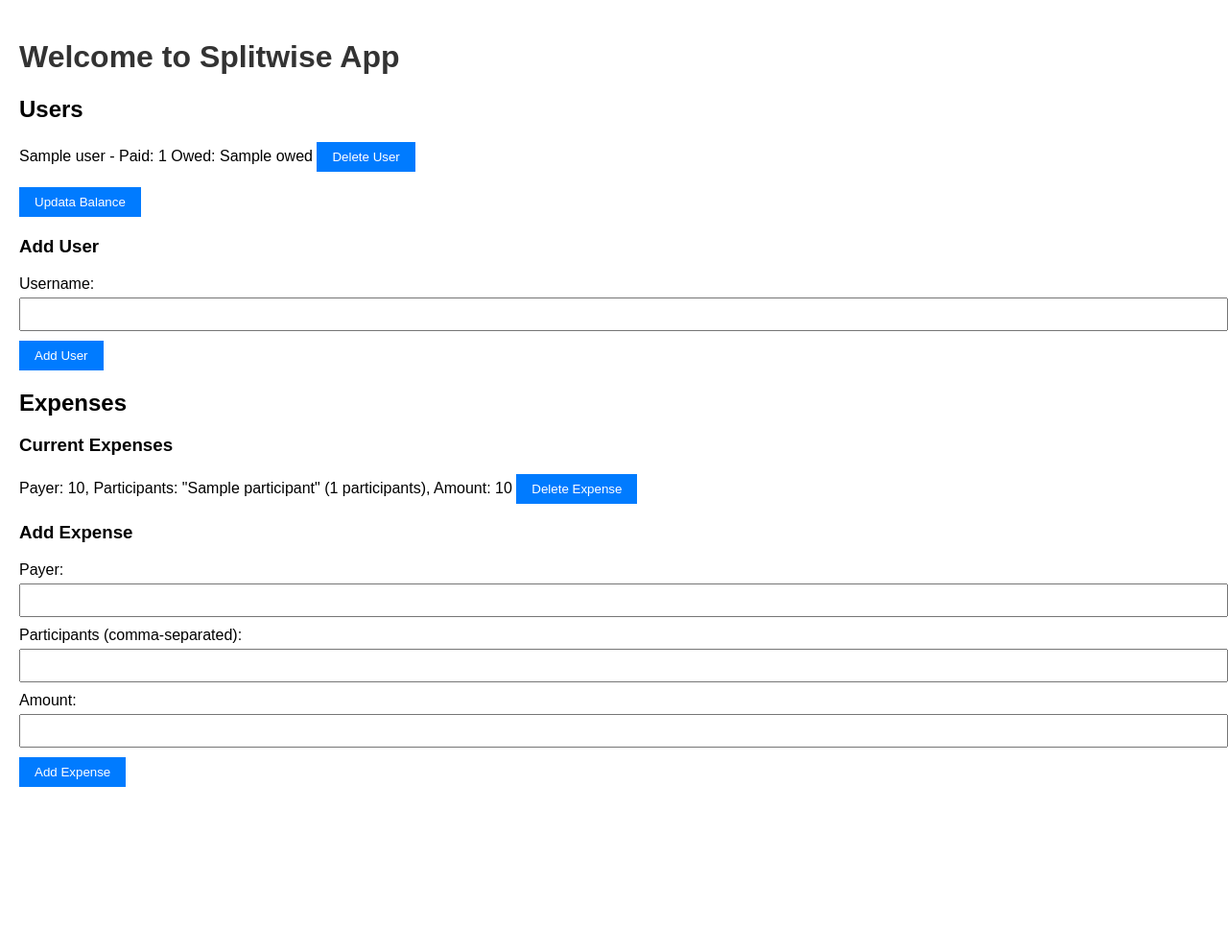
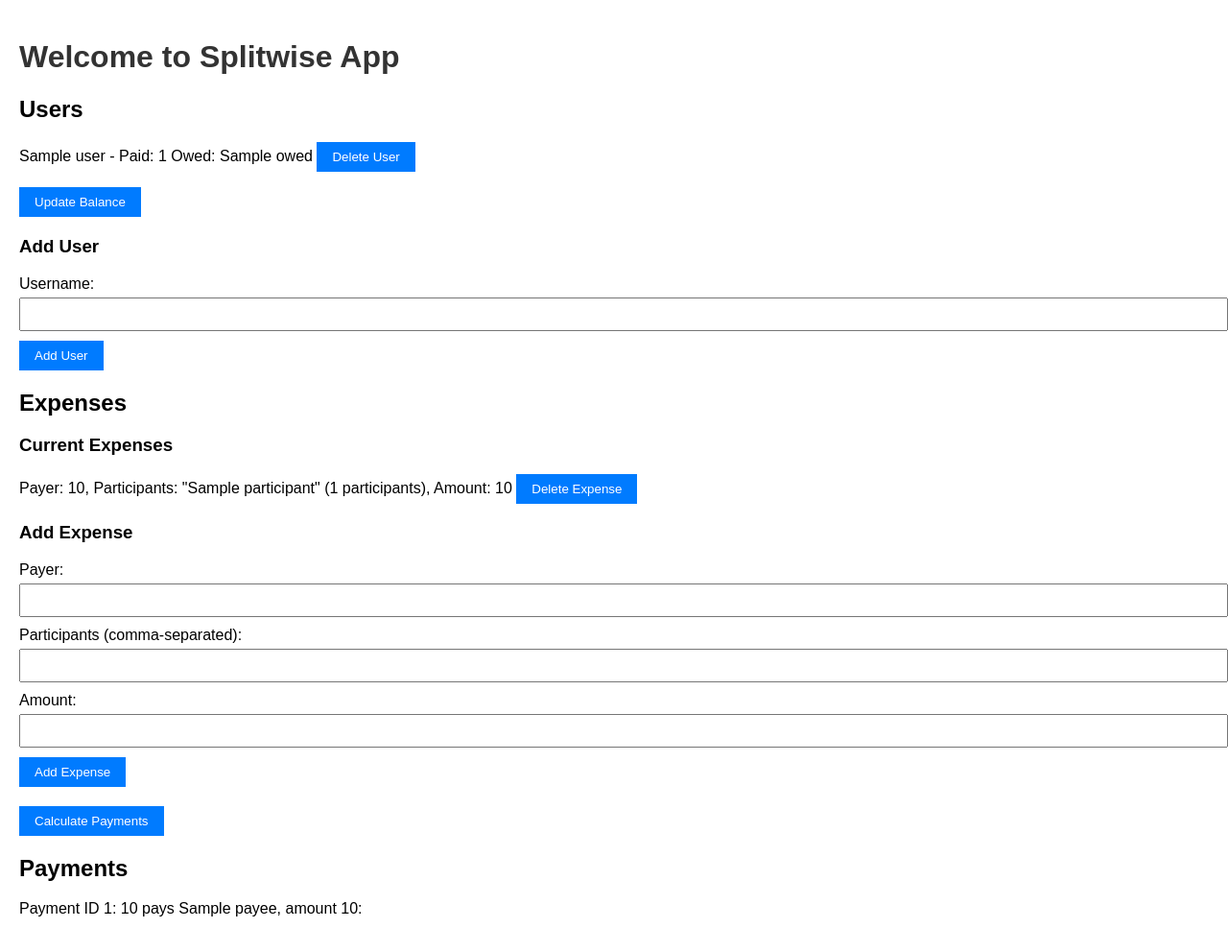
Before and after one commit to Vorapolbig/splitwise-like, a FastAPI app: template templates/index.html in a window 1280 px wide. Shown: the whole page at 96% size. Before the commit the page ends 820 px from the top, so only its background shows below. Run offline with FastAPI, Linux system fonts and the light colour scheme; the template is opened without the code that fills it: most values are stand-ins (such as "Sample title", 1, 10 or a date in 2020).

Commit message:
add Payment class, calcualtion, and visualization on frontend

```diff
--- a/main.py
+++ b/main.py
@@ -1,4 +1,5 @@
-from typing import List, Literal, Any
+from typing import List
+
 from fastapi import FastAPI, Form, Request, HTTPException
 from fastapi.responses import HTMLResponse
 from fastapi.staticfiles import StaticFiles
@@ -15,12 +16,60 @@
 # Splitwise data
 users = {}
 expenses = []
+payments = []
 expense_id_counter = 0
+payment_id_counter = 0
+
+
+def calculate_payments(expenses):
+    global payments
+    # Dictionary to store the amount owed by each participant
+    amount_owed = {}
+    # Dictionary to store the amount paid by each participant
+    amount_paid = {}
+
+    # Calculate total amount owed and total amount paid by each participant
+    for expense in expenses:
+        payer = expense.payer
+        participants = expense.participants
+        amount = expense.amount
+
+        # Increment amount paid by the payer
+        amount_paid[payer] = amount_paid.get(payer, 0) + amount
+
+        # Split the amount equally among participants
+        split_amount = amount / len(participants)
+        for participant in participants:
+            # Increment amount owed by each participant
+            amount_owed[participant] = amount_owed.get(participant, 0) + split_amount
+
+    # Calculate the difference between amount owed and amount paid
+    differences = {}
+    for participant, owed_amount in amount_owed.items():
+        paid_amount = amount_paid.get(participant, 0)
+        differences[participant] = owed_amount - paid_amount
+
+    # Determine who owes money to whom
+    payments = []
+    for participant, difference in differences.items():
+        if difference > 0:  # Participant owes money
+            for debtor, debt in differences.items():
+                if debt < 0:  # Debtor is owed money
+                    amount = min(difference, -debt)  # Payment is the minimum of what is owed and what is owed
+                    payment = Payment(participant, debtor, amount)
+                    payments.append(payment)
+                    difference -= amount
+                    differences[debtor] += amount
+                    if difference == 0:
+                        break
+    print(payments)
+    return payments
 
 # Define routes
 @app.get("/", response_class=HTMLResponse)
 async def home(request: Request):
-    return templates.TemplateResponse("index.html", {"request": request, "users": users, "expenses": expenses})
+    return templates.TemplateResponse("index.html",
+                                      {"request": request, "users": users, "expenses": expenses, "payments": payments})
 
 
 @app.post("/add_user")
@@ -57,6 +106,15 @@
         self.participants = participants
         self.amount = amount
 
+
+class Payment:
+    def __init__(self, payer: str, payee: str, amount: float):
+        global payment_id_counter
+        self.id = payment_id_counter
+        payment_id_counter += 1
+        self.payer = payer
+        self.payee = payee
+        self.amount = amount
 
 @app.post("/add_expense")
 async def add_expense(payer: str = Form(...), participants: List[str] = Form(...), amount: float = Form(...)):
@@ -101,6 +159,13 @@
     return {"message": "Balance updated successfully"}
 
 
+@app.get("/calculate_payments/")
+async def get_payments():
+    global payments
+    global payment_id_counter
+    payment_id_counter = 0
+    payments = calculate_payments(expenses)
+    return {"payments": payments}
 
 if __name__ == "__main__":
     import uvicorn
--- a/templates/index.html
+++ b/templates/index.html
@@ -29,7 +29,7 @@
 <form id="updateBalance">
 <!--    <label for="username">Username:</label>-->
 <!--    <input id="username" name="name" type="text">-->
-    <button onclick="updateBalance()" type="button">Updata Balance</button>
+    <button onclick="updateBalance()" type="button">Update Balance</button>
 </form>
 
 <h3>Add User</h3>
@@ -65,6 +65,21 @@
     <input id="expenseAmount" name="amount" type="number"><br>
     <button onclick="addExpense()" type="button">Add Expense</button>
 </form>
+
+<form id="Payments">
+    <!--    <label for="username">Username:</label>-->
+    <!--    <input id="username" name="name" type="text">-->
+    <button onclick="calculatePayments()" type="button">Calculate Payments</button>
+</form>
+
+<h2>Payments</h2>
+<ul>
+    {% for payment in payments %}
+    <li>
+        Payment ID {{payment.id}}: {{ payment.payer }} pays {{ payment.payee }}, amount {{ payment.amount }}:
+    </li>
+    {% endfor %}
+</ul>
 
 <script>
 
@@ -116,6 +131,19 @@
 
     }
 
+    async function calculatePayments() {
+        const response = await fetch(`/calculate_payments`, {method: "GET"});
+        if (response.ok) {
+            // If user deleted successfully, reload the page
+            window.location.reload();
+            console.log("Payment calculated:", name)
+        } else {
+            // Handle error if needed
+            console.error("Error can not calculate payment");
+        }
+
+    }
+
     async function addExpense() {
         const payer = document.getElementById("expensePayer").value;
         const participantsInput = document.getElementById("expenseParticipants").value;
```
